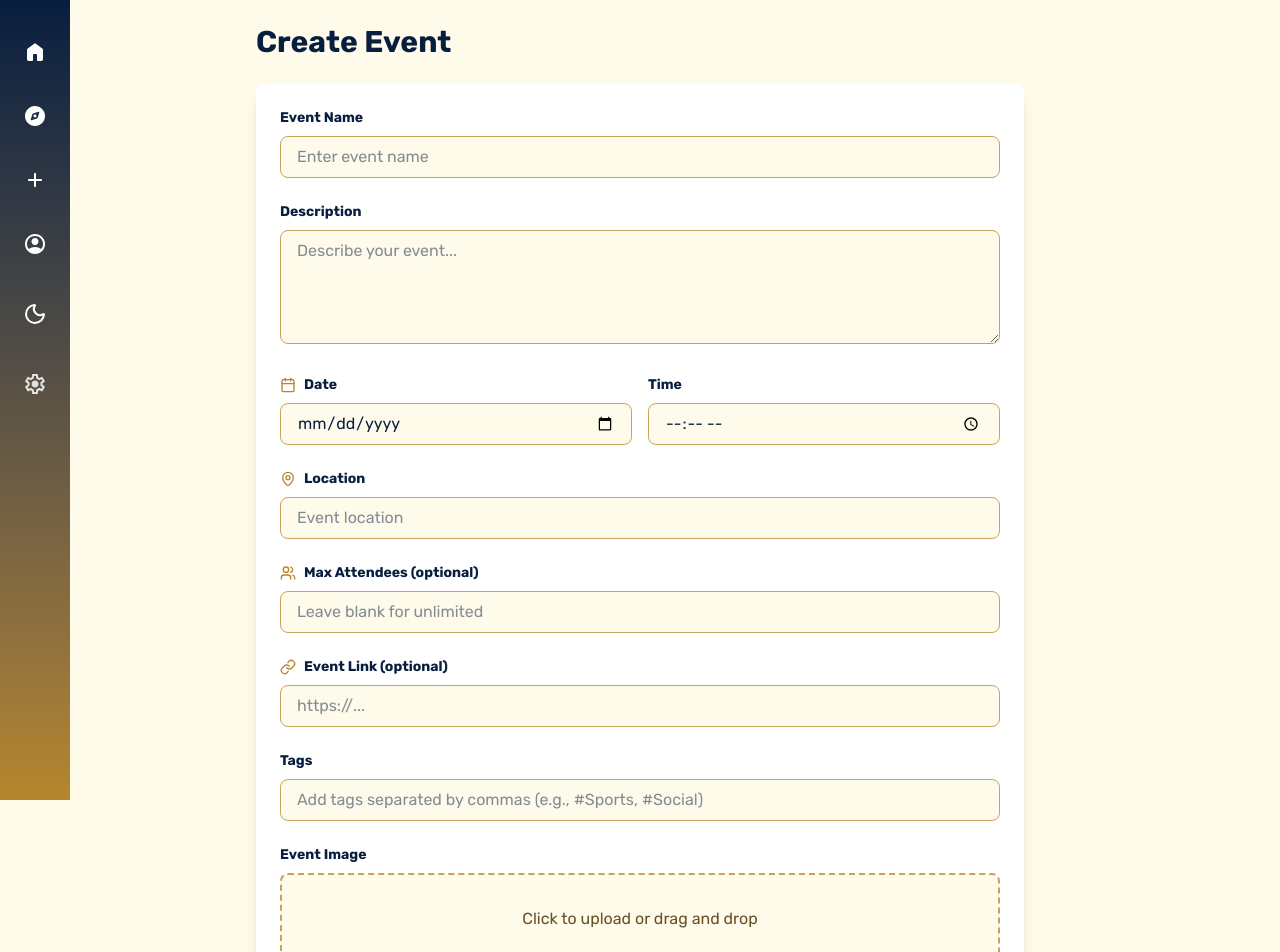
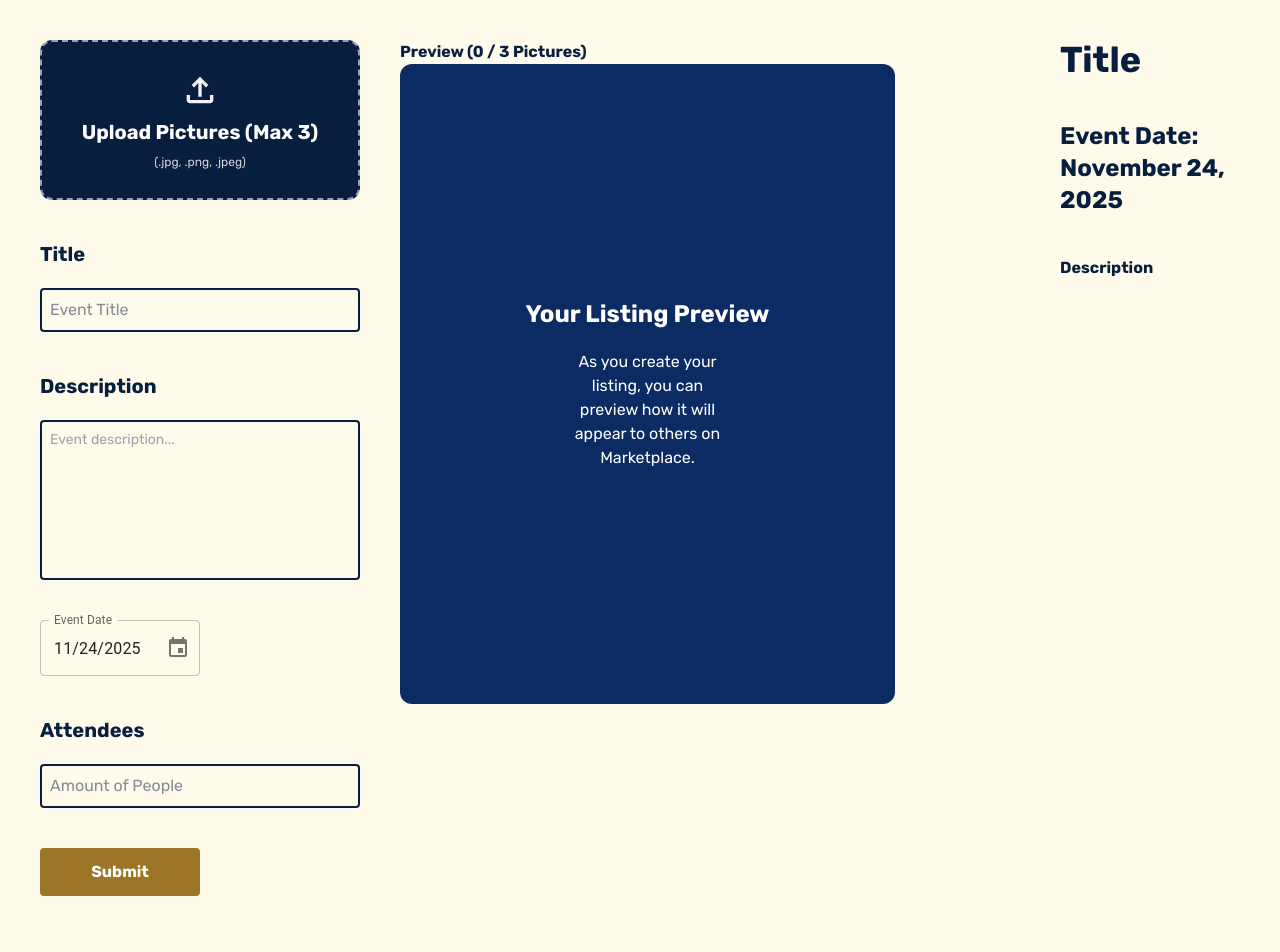
Before and after one commit to duranmichael681/cnct, a React (Vite) app: page /create in a window 1280 px wide. Shown: the top 952 px of the page. Built offline with nearby package versions, Linux system fonts and the light colour scheme.

Commit message:
Added the semi-functioning Upload page

```diff
--- a/src/pages/CreatePage.tsx
+++ b/src/pages/CreatePage.tsx
@@ -1,140 +1,342 @@
-import SideBar from '../components/SideBar'
-import Footer from '../components/Footer'
-import { Calendar, MapPin, Users, Link as LinkIcon } from 'lucide-react'
+import React, { useState, useCallback, useEffect, useRef } from "react";
+import { motion } from "framer-motion";
+import { Link } from "react-router-dom";
+import { useDropzone } from "react-dropzone";
+import { AdapterDayjs } from "@mui/x-date-pickers/AdapterDayjs";
+import { LocalizationProvider } from "@mui/x-date-pickers/LocalizationProvider";
+import { DatePicker } from "@mui/x-date-pickers/DatePicker";
+import dayjs, { Dayjs } from "dayjs";
+import uploadIcon from "../assets/icons/upload_24dp_F3F3F3_FILL0_wght400_GRAD0_opsz24.svg";
 
-export default function CreatePage() {
+interface FileWithPreview extends File {
+  preview: string;
+}
+
+// Define the maximum file limit
+const MAX_FILES = 3;
+
+export default function UploadPage() {
+  const [title, setTitle] = useState("");
+  const [description, setDescription] = useState("");
+  const [attendees, setAttendees] = useState("");
+  const [date, setDate] = useState<Dayjs | null>(dayjs());
+  const [files, setFiles] = useState<FileWithPreview[]>([]);
+  const [currentImageIndex, setCurrentImageIndex] = useState(0);
+
+  const fileRef = useRef<FileWithPreview[]>([]);
+
+  // --- Dropzone Logic ---
+
+  const onDrop = useCallback(
+    (acceptedFiles: File[]) => {
+      // Calculate slots available
+      const remainingSlots = MAX_FILES - files.length;
+      if (remainingSlots <= 0) return; // Prevent processing if limit is reached
+
+      // Take only the files that fit
+      const filesToProcess = acceptedFiles.slice(0, remainingSlots);
+
+      const newFilesWithPreview: FileWithPreview[] = filesToProcess.map(
+        (file) =>
+          Object.assign(file, {
+            preview: URL.createObjectURL(file),
+          }) as FileWithPreview
+      );
+
+      setFiles((prevFiles) => [...prevFiles, ...newFilesWithPreview]);
+      setCurrentImageIndex(0);
+    },
+    [files.length]
+  ); // Dependency needed for remainingSlots calculation
+
+  const { getRootProps, getInputProps, isDragActive } = useDropzone({
+    onDrop,
+    accept: {
+      "image/*": [".jpeg", ".png", ".jpg"],
+    },
+    maxFiles: MAX_FILES, // <-- Enforces the limit
+  });
+
+  // --- Cleanup Logic ---
+
+  useEffect(() => {
+    fileRef.current = files;
+  }, [files]);
+
+  useEffect(() => {
+    return () => {
+      fileRef.current.forEach((file) => URL.revokeObjectURL(file.preview));
+    };
+  }, []);
+
+  // --- Carousel Navigation ---
+
+  const goToNextImage = () => {
+    setCurrentImageIndex((prevIndex) =>
+      prevIndex === files.length - 1 ? 0 : prevIndex + 1
+    );
+  };
+
+  const goToPreviousImage = () => {
+    setCurrentImageIndex((prevIndex) =>
+      prevIndex === 0 ? files.length - 1 : prevIndex - 1
+    );
+  };
+
+  const removeFile = (name: string) => {
+    const fileToRemove = files.find((file) => file.name === name);
+    if (fileToRemove) {
+      URL.revokeObjectURL(fileToRemove.preview);
+    }
+
+    const updatedFiles = files.filter((file) => file.name !== name);
+    setFiles(updatedFiles);
+
+    if (currentImageIndex >= updatedFiles.length && updatedFiles.length > 0) {
+      setCurrentImageIndex(updatedFiles.length - 1);
+    } else if (updatedFiles.length === 0) {
+      setCurrentImageIndex(0);
+    }
+  };
+
+  // --- Submission Handler ---
+
+  const handleSave = async () => {
+    if (files.length === 0) {
+      alert("Please upload at least one picture.");
+      return;
+    }
+
+    const formData = new FormData();
+
+    formData.append("title", title);
+    formData.append("description", description);
+    formData.append("attendees", attendees);
+    formData.append("date", date ? date.toISOString() : "");
+
+    files.forEach((file, index) => {
+      formData.append(`picture-${index}`, file);
+    });
+
+    try {
+      const response = await fetch("/api/upload-listing", {
+        method: "POST",
+        body: formData,
+      });
+
+      if (response.ok) {
+        alert("Listing and pictures saved successfully!");
+
+        files.forEach((file) => URL.revokeObjectURL(file.preview));
+
+        setTitle("");
+        setDescription("");
+        setAttendees("");
+        setDate(dayjs());
+        setFiles([]);
+        setCurrentImageIndex(0);
+      } else {
+        const errorData = await response.json();
+        alert(`Failed to save. ${errorData.message || ""}`);
+      }
+    } catch (error) {
+      console.error(error);
+      alert("Error saving data.");
+    }
+  };
+
+  // --- Rendered Previews (Small Upload Box) ---
+
+  const smallPreviews = files.map((file) => (
+    <div
+      key={file.name}
+      className="relative w-[8vh] h-[8vh] rounded overflow-hidden"
+    >
+      <img
+        src={file.preview}
+        className="object-cover w-full h-full"
+        alt={`Preview of ${file.name}`}
+      />
+      <button
+        onClick={(e) => {
+          e.stopPropagation();
+          removeFile(file.name);
+        }}
+        className="absolute top-[-5px] right-[-5px] bg-red-600 text-white rounded-full w-5 h-5 flex items-center justify-center text-xs font-bold z-10"
+        aria-label={`Remove ${file.name}`}
+      >
+        &times;
+      </button>
+    </div>
+  ));
+
+  // --- Main Carousel Preview (Large Display Area) ---
+
+  const mainCarouselPreview =
+    files.length > 0 ? (
+      <div className="relative w-full h-full flex items-center justify-center">
+        {currentImageIndex < files.length && (
+          <img
+            src={files[currentImageIndex].preview}
+            className="object-contain w-full h-full"
+            alt={`Listing Preview ${files[currentImageIndex].name}`}
+          />
+        )}
+
+        {/* Navigation Arrows */}
+        {files.length > 1 && (
+          <>
+            <button
+              onClick={goToPreviousImage}
+              className="absolute left-2 bg-black bg-opacity-50 text-white p-2 rounded-full text-2xl z-10 hover:bg-opacity-75 transition-opacity"
+              aria-label="Previous image"
+            >
+              &#10094;
+            </button>
+            <button
+              onClick={goToNextImage}
+              className="absolute right-2 bg-black bg-opacity-50 text-white p-2 rounded-full text-2xl z-10 hover:bg-opacity-75 transition-opacity"
+              aria-label="Next image"
+            >
+              &#10095;
+            </button>
+          </>
+        )}
+
+        {/* Image Counter */}
+        {files.length > 0 && (
+          <div className="absolute bottom-2 left-1/2 -translate-x-1/2 bg-black bg-opacity-50 text-white px-3 py-1 rounded-full text-sm">
+            {currentImageIndex + 1} / {files.length}
+          </div>
+        )}
+      </div>
+    ) : (
+      // Default content when no files are uploaded
+      <>
+        <h2 className="font-semibold text-2xl text-white">
+          Your Listing Preview
+        </h2>
+        <p className="mt-5 w-1/3 break-words text-center text-white">
+          As you create your listing, you can preview how it will appear to
+          others on Marketplace.
+        </p>
+      </>
+    );
+
+  // --- Main Component Render ---
   return (
-    <div className="flex flex-col min-h-screen bg-[var(--background)]">
-      <div className="flex flex-1">
-        {/* Sidebar */}
-        <SideBar />
+    <div className="w-full min-h-screen flex">
+      <div className="flex w-1/3 m-10 flex-col">
+        {/* Dropzone Area */}
+        <div
+          {...getRootProps()}
+          className="bg-[var(--secondary)] rounded-xl w-[40vh] h-[20vh] flex flex-row items-center justify-start flex-wrap gap-2 cursor-pointer border-2 border-dashed border-gray-400 p-2"
+        >
+          <input {...getInputProps()} />
 
-        {/* Main Content */}
-        <main className="flex-1 p-6 pb-24 md:pb-6">
-        <div className="max-w-3xl mx-auto">
-          <h1 className="text-3xl font-bold text-[var(--text)] mb-6">Create Event</h1>
+          {files.length > 0 ? (
+            // Show a gallery of small previews
+            <div className="flex flex-wrap gap-2 w-full h-full">
+              {smallPreviews}
+              {/* Show 'Add More' only if maxFiles limit hasn't been reached */}
+              {files.length < MAX_FILES && (
+                <div className="bg-[var(--primary)] text-white w-[8vh] h-[8vh] flex items-center justify-center rounded text-xs">
+                  Add More
+                </div>
+              )}
+            </div>
+          ) : (
+            // Default dropzone content
+            <div className="flex flex-col items-center justify-center w-full h-full">
+              <img
+                src={uploadIcon}
+                className="h-10 w-10 text-white"
+                alt="Upload Icon"
+              />
+              <h2 className="font-semibold text-xl m-2 text-white text-center">
+                {isDragActive
+                  ? "Drop files here"
+                  : `Upload Pictures (Max ${MAX_FILES})`}
+              </h2>
+              <p className="text-xs text-gray-300">(.jpg, .png, .jpeg)</p>
+            </div>
+          )}
+        </div>
+        {/* End Dropzone Integration */}
 
-          <form className="bg-[var(--card-bg)] rounded-lg shadow-lg p-6 space-y-6">
-            {/* Event Name */}
-            <div>
-              <label className="block text-sm font-semibold text-[var(--text)] mb-2">
-                Event Name
-              </label>
+        <div className=" flex flex-col mt-10 ">
+          <h2 className="text-xl font-semibold mb-5">Title</h2>
           <input
-                type="text"
-                placeholder="Enter event name"
-                className="w-full px-4 py-2 rounded-lg border border-[var(--border)] bg-[var(--background)] text-[var(--text)] focus:outline-none focus:ring-2 focus:ring-[var(--primary)]"
+            placeholder="Event Title"
+            value={title}
+            onChange={(e) => setTitle(e.target.value)}
+            className=" border-2 rounded p-2"
           />
         </div>
-
-            {/* Description */}
-            <div>
-              <label className="block text-sm font-semibold text-[var(--text)] mb-2">
-                Description
-              </label>
+        <div className=" flex flex-col mt-10 ">
+          <h2 className="text-xl font-semibold mb-5">Description</h2>
           <textarea
-                rows={4}
-                placeholder="Describe your event..."
-                className="w-full px-4 py-2 rounded-lg border border-[var(--border)] bg-[var(--background)] text-[var(--text)] focus:outline-none focus:ring-2 focus:ring-[var(--primary)]"
+            placeholder="Event description..."
+            // 👇 FIX APPLIED: Added overflow-y-auto to enforce scrolling within the fixed h-[20vh]
+            className=" border-2 rounded p-2 h-[20vh] resize-none text-sm placeholder:text-gray-400 overflow-y-auto"
+            value={description}
+            onChange={(e) => setDescription(e.target.value)}
+          ></textarea>
+        </div>
+        <div className="w-1/2 mt-10 flex justify-center">
+          <LocalizationProvider dateAdapter={AdapterDayjs}>
+            <DatePicker
+              label="Event Date"
+              value={date}
+              onChange={(newValue) => setDate(newValue)}
+            />
+          </LocalizationProvider>
+        </div>
+        <div className=" flex flex-col mt-10 ">
+          <h2 className="text-xl font-semibold mb-5">Attendees</h2>
+          <input
+            placeholder="Amount of People"
+            className="border-2 rounded p-2"
+            value={attendees}
+            onChange={(e) => setAttendees(e.target.value)}
           />
         </div>
-
-            {/* Date & Time */}
-            <div className="grid grid-cols-1 md:grid-cols-2 gap-4">
-              <div>
-                <label className="block text-sm font-semibold text-[var(--text)] mb-2 flex items-center gap-2">
-                  <Calendar size={16} className="text-[var(--primary)]" />
-                  Date
-                </label>
-                <input
-                  type="date"
-                  className="w-full px-4 py-2 rounded-lg border border-[var(--border)] bg-[var(--background)] text-[var(--text)] focus:outline-none focus:ring-2 focus:ring-[var(--primary)]"
-                />
-              </div>
-              <div>
-                <label className="block text-sm font-semibold text-[var(--text)] mb-2">
-                  Time
-                </label>
-                <input
-                  type="time"
-                  className="w-full px-4 py-2 rounded-lg border border-[var(--border)] bg-[var(--background)] text-[var(--text)] focus:outline-none focus:ring-2 focus:ring-[var(--primary)]"
-                />
+        <div className="flex flex-col justify-center items-center w-1/2 ">
+          <button
+            onClick={handleSave}
+            className="bg-[var(--primary-hover)]  w-full mt-10 rounded cursor-pointer p-3 text-white font-bold"
+          >
+            Submit
+          </button>
         </div>
       </div>
 
-            {/* Location */}
-            <div>
-              <label className="block text-sm font-semibold text-[var(--text)] mb-2 flex items-center gap-2">
-                <MapPin size={16} className="text-[var(--primary)]" />
-                Location
-              </label>
-              <input
-                type="text"
-                placeholder="Event location"
-                className="w-full px-4 py-2 rounded-lg border border-[var(--border)] bg-[var(--background)] text-[var(--text)] focus:outline-none focus:ring-2 focus:ring-[var(--primary)]"
-              />
-            </div>
-
-            {/* Max Attendees */}
-            <div>
-              <label className="block text-sm font-semibold text-[var(--text)] mb-2 flex items-center gap-2">
-                <Users size={16} className="text-[var(--primary)]" />
-                Max Attendees (optional)
-              </label>
-              <input
-                type="number"
-                placeholder="Leave blank for unlimited"
-                className="w-full px-4 py-2 rounded-lg border border-[var(--border)] bg-[var(--background)] text-[var(--text)] focus:outline-none focus:ring-2 focus:ring-[var(--primary)]"
-              />
-            </div>
-
-            {/* Event Link */}
-            <div>
-              <label className="block text-sm font-semibold text-[var(--text)] mb-2 flex items-center gap-2">
-                <LinkIcon size={16} className="text-[var(--primary)]" />
-                Event Link (optional)
-              </label>
-              <input
-                type="url"
-                placeholder="https://..."
-                className="w-full px-4 py-2 rounded-lg border border-[var(--border)] bg-[var(--background)] text-[var(--text)] focus:outline-none focus:ring-2 focus:ring-[var(--primary)]"
-              />
-            </div>
-
-            {/* Tags */}
-            <div>
-              <label className="block text-sm font-semibold text-[var(--text)] mb-2">
-                Tags
-              </label>
-              <input
-                type="text"
-                placeholder="Add tags separated by commas (e.g., #Sports, #Social)"
-                className="w-full px-4 py-2 rounded-lg border border-[var(--border)] bg-[var(--background)] text-[var(--text)] focus:outline-none focus:ring-2 focus:ring-[var(--primary)]"
-              />
-            </div>
-
-            {/* Image Upload */}
-            <div>
-              <label className="block text-sm font-semibold text-[var(--text)] mb-2">
-                Event Image
-              </label>
-              <div className="border-2 border-dashed border-[var(--border)] rounded-lg p-8 text-center bg-[var(--background)] hover:bg-[var(--menucard)] transition-colors cursor-pointer">
-                <p className="text-[var(--text-secondary)]">Click to upload or drag and drop</p>
+      {/* Listing Preview Section: The Carousel */}
+      <div className="w-3/4 flex-col min-h-screen mt-10">
+        <h1 className="font-semibold">
+          Preview ({files.length} / {MAX_FILES} Pictures)
+        </h1>
+        <div className="w-3/4 bg-[var(--secondary-hover)] h-[80vh] flex items-center justify-center flex-col overflow-hidden rounded-xl relative">
+          {mainCarouselPreview}
         </div>
       </div>
 
-            {/* Submit Button */}
-            <button
-              type="submit"
-              className="w-full py-3 bg-[var(--primary)] text-white font-semibold rounded-lg hover:bg-[var(--primary-hover)] transition-colors transform hover:scale-[1.02] active:scale-[0.98] cursor-pointer"
-            >
-              Create Event
-            </button>
-          </form>
+      {/* Details Preview Section */}
+      <div className="w-1/4 flex-col flex min-h-screen mt-10">
+        <h2 className="font-bold text-4xl break-words">{title || "Title"}</h2>
+        {date && (
+          <p className="font-semibold text-2xl mt-10">
+            Event Date: {date.format("MMMM D, YYYY")}
+          </p>
+        )}{" "}
+        <h2 className="font-semibold text-l mt-10 break-words ">
+          {description || "Description"}
+        </h2>
+        {attendees && <h2 className="font-bold text-2xl mt-10">Attendees </h2>}
+        {attendees && (
+          <h2 className="font-bold text-2xl mt-2">{attendees || "Limit"}</h2>
+        )}
       </div>
-      </main>
     </div>
-      <Footer />
-    </div>
-  )
+  );
 }
```
Also changed, not shown: package.json (+9 -3 lines), src/assets/icons/upload_24dp_F3F3F3_FILL0_wght400_GRAD0_opsz24.svg (added), 1 other file (tests, documents, lock files or other folders). Lines whose indentation alone changed are shown as unchanged.
